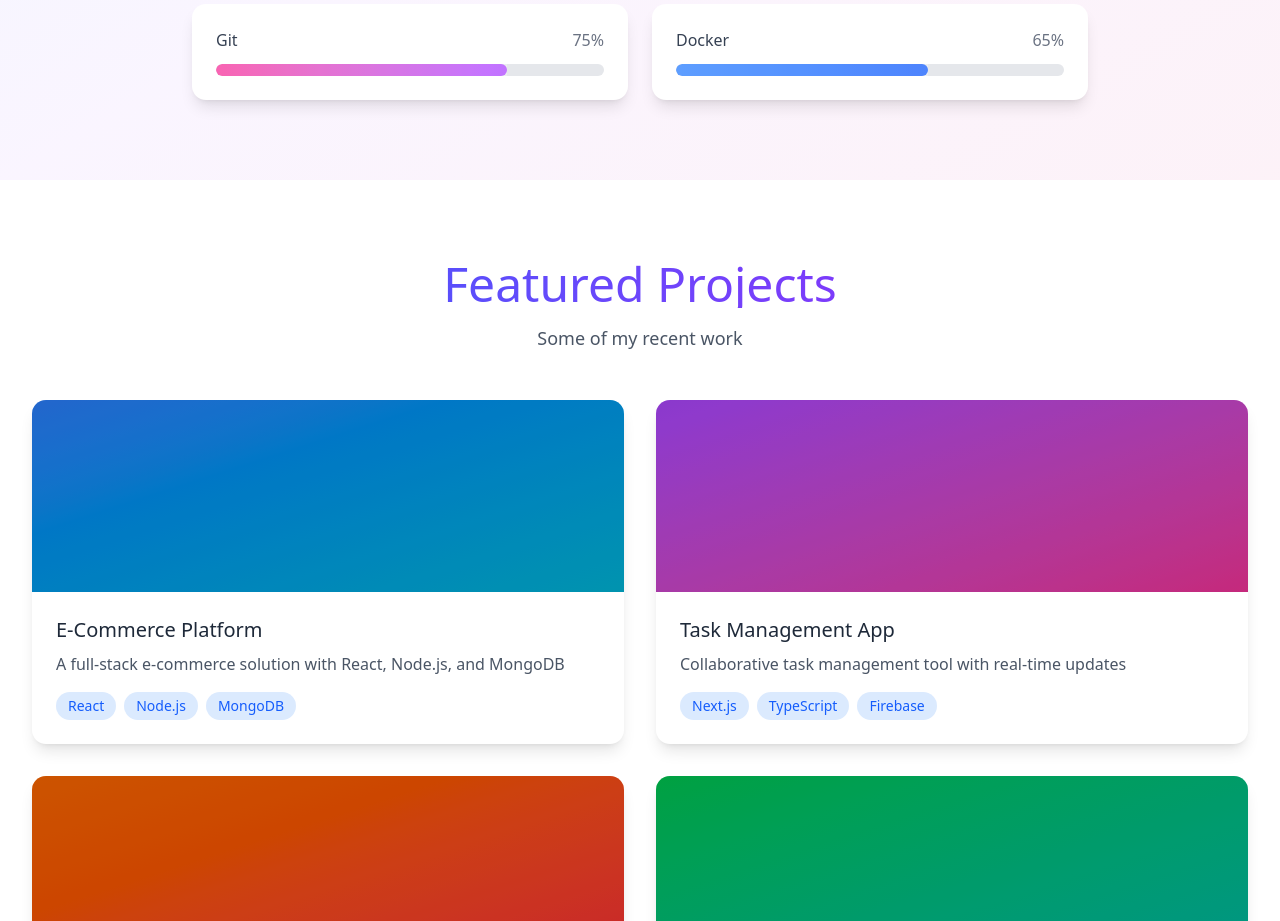
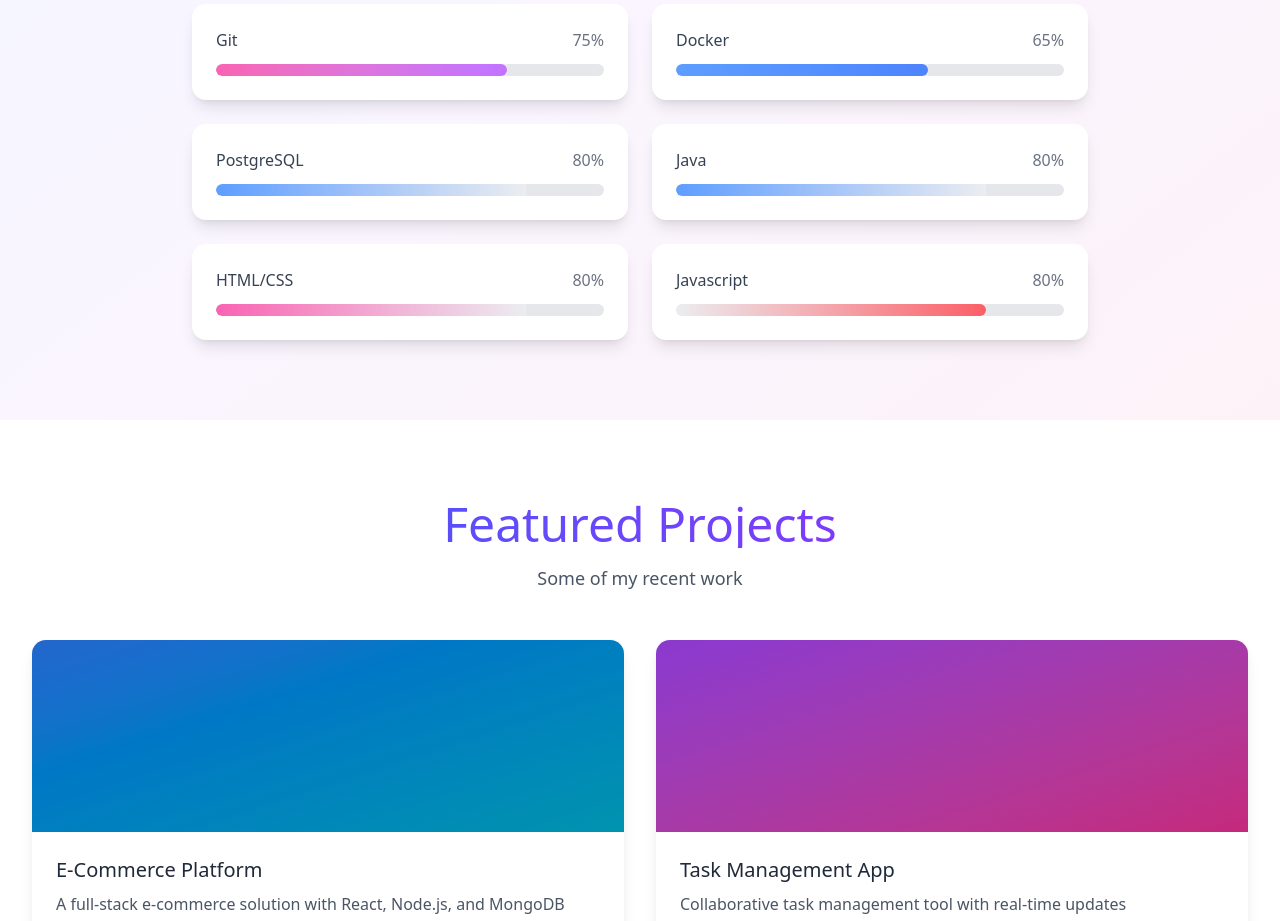
Before and after one commit to kerfaiyass54/portfolio-react-kerfaiyassine-26, a React (Vite) app: page / in a window 1280 px wide. Shown: the part 2080-3001 px from the top of the page. Built offline with nearby package versions, Linux system fonts and the light colour scheme.

Commit message:
Completed skills page

```diff
--- a/src/components/Skills.tsx
+++ b/src/components/Skills.tsx
@@ -16,6 +16,10 @@ export const Skills: React.FC = () => {
     { name: 'MongoDB', level: 75, color: 'from-green-600 to-green-700' },
     { name: 'Git', level: 75, color: 'from-pink-500 to-purple-500' },
     { name: 'Docker', level: 65, color: 'from-blue-500 to-blue-600' },
+    { name: 'PostgreSQL', level: 80, color: 'from-blue-500 to-indigo-500' },
+      { name: 'Java', level: 80, color: 'from-blue-500 to-indigo-500' },
+      { name: 'HTML/CSS', level: 80, color: 'from-pink-500 to-orange-500' },
+      { name: 'Javascript', level: 80, color: 'from-amber-400 to-red-500' },
   ];
 
   return (
```
